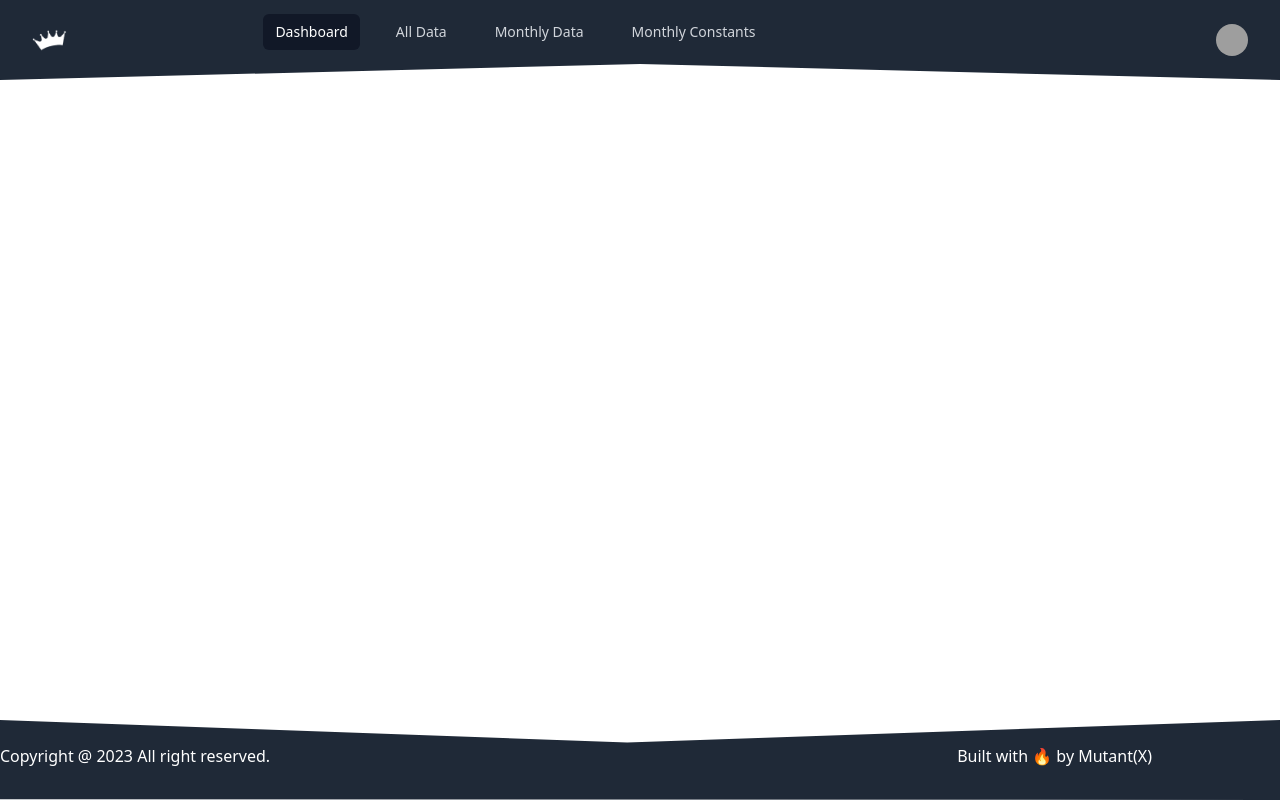
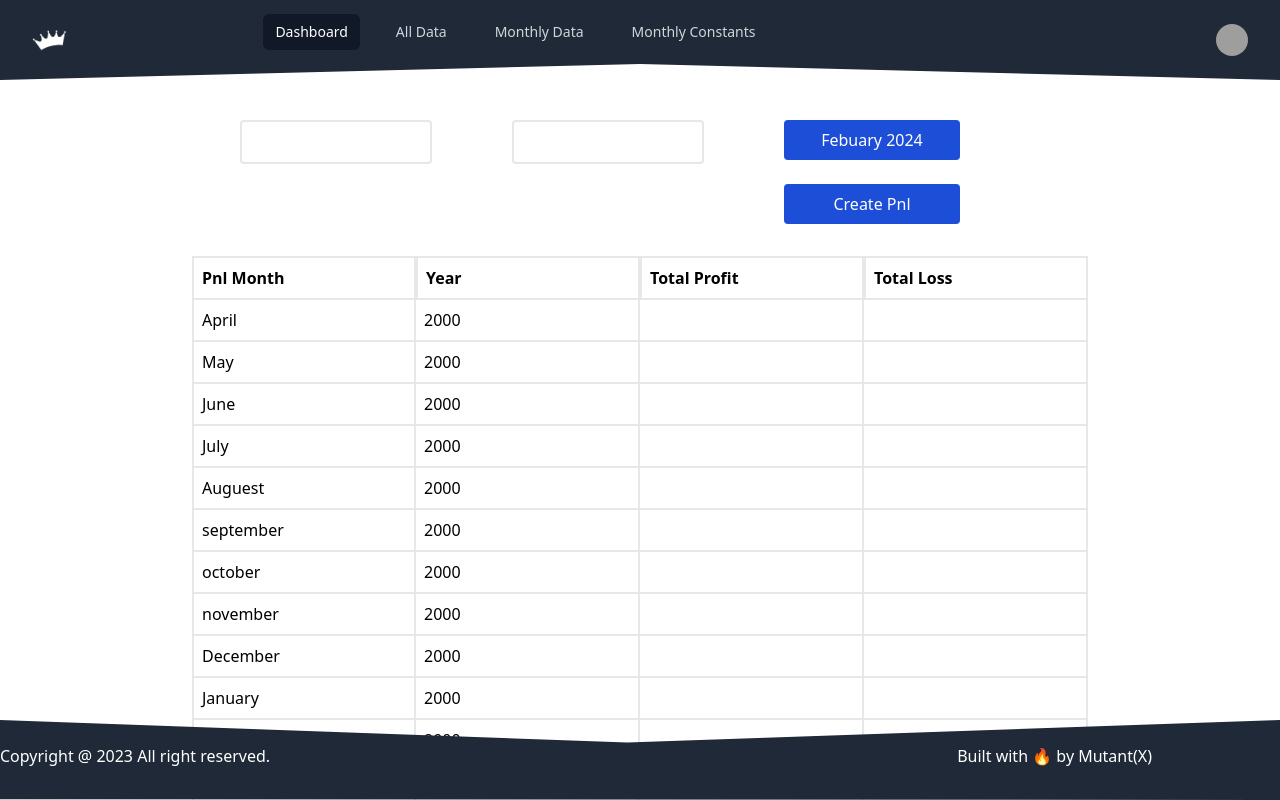
Before and after one commit to karunakashyap/profit-and-loss, a React (Create React App) app: page /monthly-data in a window 1280 px wide. Shown: the top 800 px of the page. Built offline with nearby package versions, Linux system fonts and the light colour scheme; grey boxes are pictures that could not be loaded.

Commit message:
add monthlyData list Table

```diff
--- a/src/App.js
+++ b/src/App.js
@@ -7,6 +7,7 @@ import PnlMonthlyConstant from './Pages/PnlMonthlyConstant';
 import DesignGuidelines from './Pages/DesignGuidelines';
 import DashBoard from './Pages/DashBoard';
 import AllData from './Pages/AllData';
+import MonthlyData from './Pages/MonthlyData';
 
 function App() {
     return (
@@ -16,12 +17,14 @@ function App() {
                 <Routes>
                     <Route path="/design_guidelines" element={<DesignGuidelines />} />
                     <Route path="/pnl/2024/January" element={<PnlForm />} />
-                    {/* <Route
+                    <Route
                         path="/monthly_constants/2024/January"
                         element={<PnlMonthlyConstant />}
-                    /> */}
+                    />
                     <Route path="/dashboard" element={<DashBoard />} />
                     <Route path="/all-data" element={<AllData />} />
+                    <Route path="/monthly-data" element={<MonthlyData />} />
+
                 </Routes>
                 <Footer />
             </div>
--- /dev/null
+++ b/src/Components/UI/CreatePnlPopup/CreatePnlPopup.js
@@ -0,0 +1,21 @@
+import React from 'react'
+
+const CreatePnlPopup = ({ onClose }) => {
+    return (
+        <div className=''>
+            <div className="fixed top-0 left-0 w-full h-full flex justify-center items-center bg-black bg-opacity-50">
+                <div className="bg-white p-8 rounded shadow-lg">
+                    <div>
+                       <div><input type='number' className='border-2 w-60 h-10 rounded p-4 required'></input></div>
+                       <div><input type='number' className='border-2 w-60 h-10 mt-10 rounded  p-4 required'></input></div>
+                    </div>
+                    <button className="px-4 py-2 mt-10 w-60 bg-blue-700 text-white rounded hover:bg-blue-700" onClick={onClose}>
+                        Create Pnl
+                    </button>
+                </div>
+            </div>
+        </div>
+    )
+}
+
+export default CreatePnlPopup
--- /dev/null
+++ b/src/Components/UI/Filter/Filter.js
@@ -0,0 +1,25 @@
+import React from 'react'
+
+const Filter = ({type,valueInput,handleInputChange,showListData,showList,listData,handleSelect}) => {
+    return (
+        <div className="...">
+            <input
+                type={type}
+                value={valueInput}
+                onChange={handleInputChange}
+                onClick={showListData}
+                className='border-2 p-2 rounded w-48'
+            />
+            {showList && (
+                <ul className="year-list border-2 rounded mt-1 w-48 p-2" >
+                    {listData.map((data) => (
+                        <li key={data} onClick={() => handleSelect(data)}>
+                            {data}
+                        </li>
+                    ))}
+                </ul>
+            )}</div>
+    )
+}
+
+export default Filter
--- /dev/null
+++ b/src/Components/UI/List/List.js
@@ -0,0 +1,86 @@
+import React, { useState } from 'react';
+import ListData from '../../../assets/Jsons/List.json'
+import CreatePnlPopup from '../CreatePnlPopup/CreatePnlPopup';
+import Filter from '../Filter/Filter';
+
+const List = () => {
+    const [showPopup, setShowPopup] = useState(false);
+    const togglePopup = () => {
+        setShowPopup(!showPopup);
+    };
+    const years = [2022, 2023, 2024, 2025]
+    const monthName = ['January', 'February', 'March', 'April', 'May', 'june', 'July', 'Auguest', 'September', 'October', 'November', 'December']
+    const [inputYear, setInputYear] = useState('');
+    const [showYearList, setShowYearList] = useState(false);
+
+    const handleInputYearChange = (e) => {
+        setInputYear(e.target.value);
+    };
+    const showYearsList = () => {
+        setShowYearList(true)
+    }
+    const handleYearSelect = (year) => {
+        setInputYear(year);
+        setShowYearList(false);
+    };
+    const [inputmonth, setInputmonth] = useState('');
+    const [showMonthList, setShowMonthList] = useState(false);
+
+    const handleInputMonthChange = (e) => {
+        setInputmonth(e.target.value);
+    };
+    const showMonthListData = () => {
+        setShowMonthList(true)
+    }
+    const handleMonthSelect = (month) => {
+        setInputmonth(month);
+        setShowMonthList(false);
+    };
+    return (
+        <div className='p-10 list_table'>
+            <div className='flex justify-center items-center'>
+                <div className="grid grid-cols-3 gap-4 w-[800px]">
+                    <div className="...">
+                        <Filter type={'text'} listData={monthName} valueInput={inputmonth}
+                            showList={showMonthList} handleInputChange={handleInputMonthChange}
+                            showListData={showMonthListData} handleSelect={handleMonthSelect} />
+                    </div>
+                    <div className="...">
+                        <Filter type={'number'} listData={years} valueInput={inputYear}
+                            showList={showYearList} handleInputChange={handleInputYearChange}
+                            showListData={showYearsList} handleSelect={handleYearSelect} />
+                    </div>
+                    <div className="...">
+                        <div><button className='w-44 text-center bg-blue-700 text-white h-10 rounded'>Febuary 2024</button></div>
+                        <div><button onClick={togglePopup} className='w-44 text-center bg-blue-700 text-white h-10 rounded mt-6'>Create Pnl</button></div>
+                    </div>
+                </div>
+            </div>
+
+            <div>
+                <div className='flex justify-center mt-8'>
+                    <div className='border-2 w-56 p-2  font-bold'>Pnl Month</div>
+                    <div className='border-2 w-56 p-2  font-bold'>Year</div>
+                    <div className='border-2 w-56 p-2 font-bold'>Total Profit</div>
+                    <div className='border-2 w-56 p-2 font-bold'>Total Loss</div>
+                </div>
+                <div>
+                    {ListData?.data?.map((items, index) => {
+                        return (
+                            <div className='flex justify-center'>
+                                <a href='/pnl/2024/January'><div className='border-l-2 border-r-2 cursor-pointer border-b-2 w-56 p-2'>{items.month}</div></a>
+                                <div className=' border-r-2  border-b-2 w-56 p-2'>{items.year}</div>
+                                <div className=' border-r-2  border-b-2 w-56 p-2'></div>
+                                <div className=' border-r-2  border-b-2 w-56 p-2'></div>
+                            </div>
+                        )
+                    })}
+
+                </div>
+            </div>
+            {showPopup && <CreatePnlPopup onClose={togglePopup} />}
+        </div>
+    )
+}
+
+export default List
--- /dev/null
+++ b/src/Pages/MonthlyData.js
@@ -0,0 +1,12 @@
+import React, { useState } from 'react'
+import List from '../Components/UI/List/List'
+
+const MonthlyData = () => {
+    return (
+        <div>
+            <List  />
+        </div>
+    )
+}
+
+export default MonthlyData
--- /dev/null
+++ b/src/assets/Jsons/List.json
@@ -0,0 +1,152 @@
+{
+    "data": [
+      {
+        "month": "April",
+        "year": "2000"
+      },
+      {
+        "month": "May",
+        "year": "2000"
+      },
+      {
+        "month": "June",
+        "year": "2000"
+      },
+      {
+        "month": "July",
+        "year": "2000"
+      },
+      {
+        "month": "Auguest",
+        "year": "2000"
+      },
+      {
+        "month": "september",
+        "year": "2000"
+      },
+      {
+        "month": "october",
+        "year": "2000"
+      },
+      {
+        "month": "november",
+        "year": "2000"
+      },
+      {
+        "month": "December",
+        "year": "2000"
+      },
+      {
+        "month": "January",
+        "year": "2000"
+      },
+      {
+        "month": "Febuary",
+        "year": "2000"
+      },
+      {
+        "month": "March",
+        "year": "2000"
+      },
+      {
+        "month": "April",
+        "year": "2001"
+      },
+      {
+        "month": "May",
+        "year": "2001"
+      },
+      {
+        "month": "June",
+        "year": "2001"
+      },
+      {
+        "month": "July",
+        "year": "2001"
+      },
+      {
+        "month": "Auguest",
+        "year": "2001"
+      },
+      {
+        "month": "september",
+        "year": "2001"
+      },
+      {
+        "month": "october",
+        "year": "2001"
+      },
+      {
+        "month": "november",
+        "year": "2001"
+      },
+      {
+        "month": "December",
+        "year": "2001"
+      },
+      {
+        "month": "January",
+        "year": "2001"
+      },
+      {
+        "month": "Febuary",
+        "year": "2001"
+      },
+      {
+        "month": "March",
+        "year": "2001"
+      },
+      {
+        "month": "April",
+        "year": "2002"
+      },
+      {
+        "month": "May",
+        "year": "2002"
+      },
+      {
+        "month": "June",
+        "year": "2002"
+      },
+      {
+        "month": "July",
+        "year": "2002"
+      },
+      {
+        "month": "Auguest",
+        "year": "2002"
+      },
+      {
+        "month": "september",
+        "year": "2002"
+      },
+      {
+        "month": "october",
+        "year": "2002"
+      },
+      {
+        "month": "november",
+        "year": "2002"
+      },
+      {
+        "month": "December",
+        "year": "2002"
+      },
+      {
+        "month": "January",
+        "year": "2002"
+      },
+      {
+        "month": "Febuary",
+        "year": "2002"
+      },
+      {
+        "month": "March",
+        "year": "2002"
+      },
+      {
+        "month": "Febuary",
+        "year": "2024"
+      }
+    ]
+  }
```
